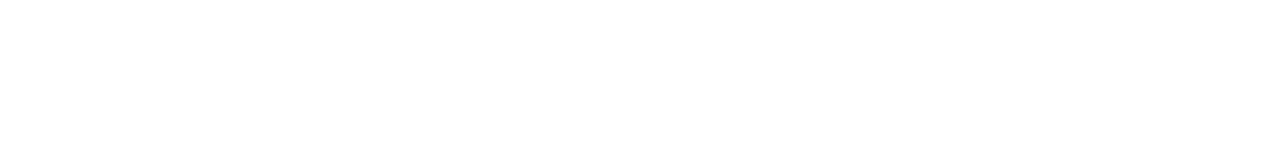
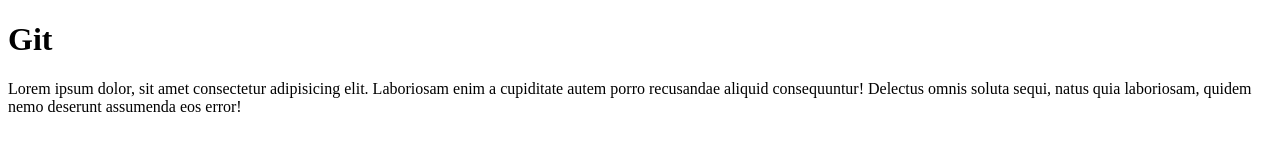
Before and after one commit to JuanStromanIlz/alkemy-git-challange, a plain HTML site: page index.html in a window 1280 px wide. Drawn offline with Linux system fonts and the light colour scheme.

Commit message:
newStyle&functions

```diff
--- a/index.html
+++ b/index.html
@@ -6,5 +6,13 @@
     <meta name="viewport" content="width=device-width, initial-scale=1.0" />
     <title>Document</title>
   </head>
-  <body></body>
+  <body>
+    <h1>Git</h1>
+    <p>
+      Lorem ipsum dolor, sit amet consectetur adipisicing elit. Laboriosam enim
+      a cupiditate autem porro recusandae aliquid consequuntur! Delectus omnis
+      soluta sequi, natus quia laboriosam, quidem nemo deserunt assumenda eos
+      error!
+    </p>
+  </body>
 </html>
--- a/style.css
+++ b/style.css
@@ -1,3 +1,5 @@
 div {
   border: 1px solid black;
+  color: rgba(red, rgb(116, 224, 116), blue, alpha);
+  display: flex;
 }
```
Also changed, not shown: navbar.js (+9 -1 lines).
